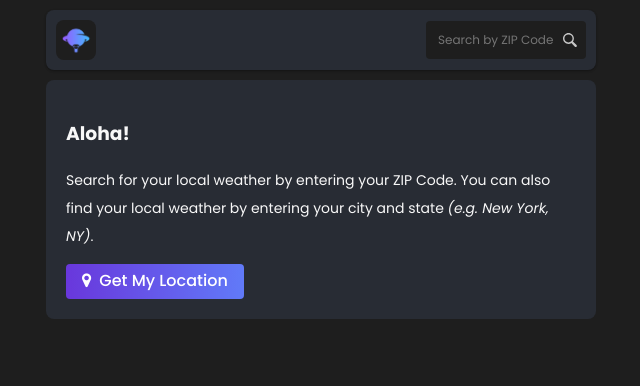
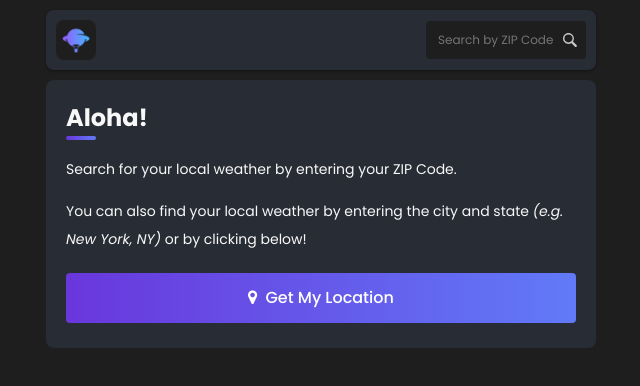
Before and after one commit to davidkim10/react-weather-app, a React (Create React App) app: page / in a window 1280 px wide. Shown: the top 386 px of the page, without its empty margins (319-959 px from the left). Built offline with nearby package versions, Linux system fonts and the light colour scheme.

Commit message:
Updates for live location

```diff
--- a/src/App.css
+++ b/src/App.css
@@ -26,6 +26,22 @@ body,
   text-overflow: ellipsis;
 }
 
+.title-border {
+  position: relative;
+  margin-top: 0;
+}
+
+.title-border:after {
+  content: '';
+  position: absolute;
+  bottom: -5px;
+  left: 0;
+  background: linear-gradient(90deg, #6937dc, #617af8);
+  border-radius: 4px;
+  height: 4px;
+  width: 30px;
+}
+
 .btn {
   background: linear-gradient(90deg, #6937dc, #617af8);
   border: none;
@@ -41,6 +57,16 @@ body,
   padding: 8px 16px;
 }
 
+.btn.btn-lg {
+  font-size: 16px;
+  padding: 16px 20px;
+}
+
+.btn.btn-block {
+  display: block;
+  width: 100%;
+}
+
 .btn > img {
   display: block;
 }
@@ -54,3 +80,12 @@ body,
 .btn:active {
   scale: 0.9;
 }
+
+.empty-state p {
+  font-size: 14px;
+  line-height: 2;
+}
+
+.empty-state .btn {
+  margin: 20px 0 5px;
+}
--- a/src/components/EmptyState/EmptyState.tsx
+++ b/src/components/EmptyState/EmptyState.tsx
@@ -6,13 +6,14 @@ interface IEmptyStateProps {
 
 export const EmptyState: React.FC<IEmptyStateProps> = ({ onDetectLocation }) => {
   return (
-    <div className="state-empty forecast-card" style={{ padding: '20px' }}>
-      <h3>Aloha!</h3>
-      <p style={{ lineHeight: 2, fontSize: '14px' }}>
-        Search for your local weather by entering your ZIP Code. You can also find your
-        local weather by entering your city and state <em>(e.g. New York, NY)</em>.
+    <div className="empty-state forecast-card" style={{ padding: '20px' }}>
+      <h2 className="title-border">Aloha!</h2>
+      <p>Search for your local weather by entering your ZIP Code.</p>
+      <p>
+        You can also find your local weather by entering the city and state{' '}
+        <em>(e.g. New York, NY)</em> or by clicking below!
       </p>
-      <button className="btn btn-md" onClick={onDetectLocation}>
+      <button className="btn btn-lg btn-block" onClick={onDetectLocation}>
         <i
           className="fa fa-map-marker"
           aria-hidden="true"
```
Also changed, not shown: 2 other files (tests, documents, lock files or other folders).
